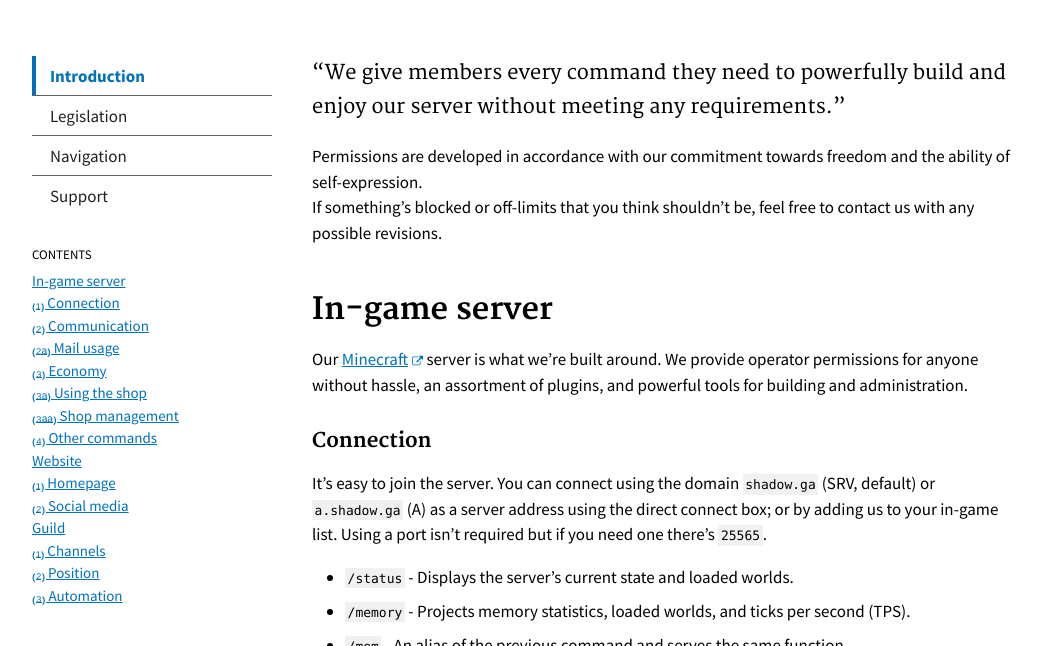
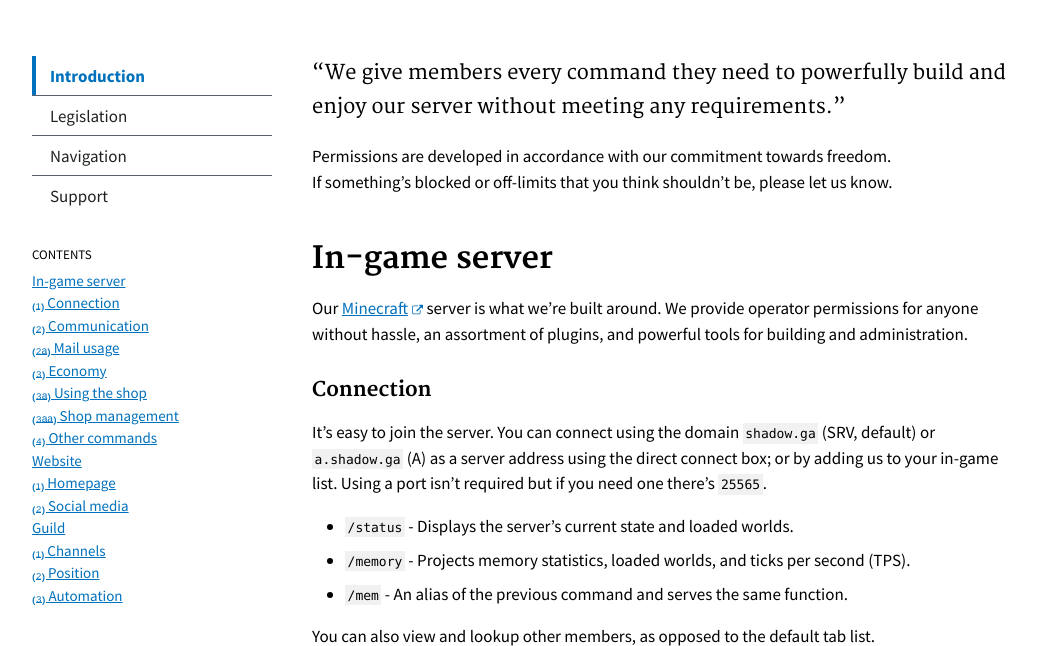
Before and after one commit to serrif/website, a Jekyll site: the page built from main/docs/introduction.md, in a window 1280 px wide and 900 px high, cut to the strip 254-900 px from the top of the window. Shown: the whole strip, without its empty margins (118-1160 px from the left). Built offline with Jekyll 4.4.1, drawn with Linux system fonts in a browser that asks for light colours.

Commit message:
Update introduction.md

```diff
--- a/main/docs/introduction.md
+++ b/main/docs/introduction.md
@@ -40,9 +40,9 @@ subnav:
 "We give members every command they need to powerfully build and enjoy our server without meeting any requirements."
 {: .usa-font-lead }
 
-Permissions are developed in accordance with our commitment towards freedom and the ability of self-expression.
+Permissions are developed in accordance with our commitment towards freedom.
 <br>
-If something's blocked or off-limits that you think shouldn't be, feel free to contact us with any possible revisions.
+If something's blocked or off-limits that you think shouldn't be, please let us know.
 
 ## In-game server
 Our <a class="usa-external_link" href="https://minecraft.com">Minecraft</a> server is what we're built around.
```
